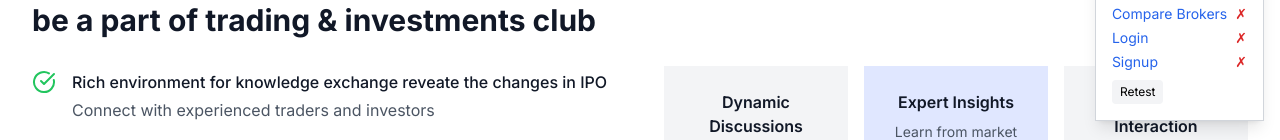
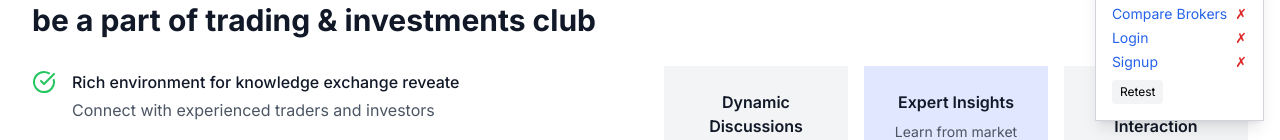
Before and after one commit to SyedparveezDev/IPO-Web-App-Development, a Next.js app: page /community in a window 1280 px wide. Shown: the part 663-803 px from the top of the page. Built offline with nearby package versions, Linux system fonts and the light colour scheme; no server answers.

Commit message:
fix: Update title in community features for clarity

```diff
--- a/app/community/page.tsx
+++ b/app/community/page.tsx
@@ -70,7 +70,7 @@ const expertInteractions = [
 const communityFeatures = [
   {
     icon: MessageCircle,
-    title: "Rich environment for knowledge exchange reveate the changes in IPO",
+    title: "Rich environment for knowledge exchange reveate",
     description: "Connect with experienced traders and investors",
   },
   {
```
